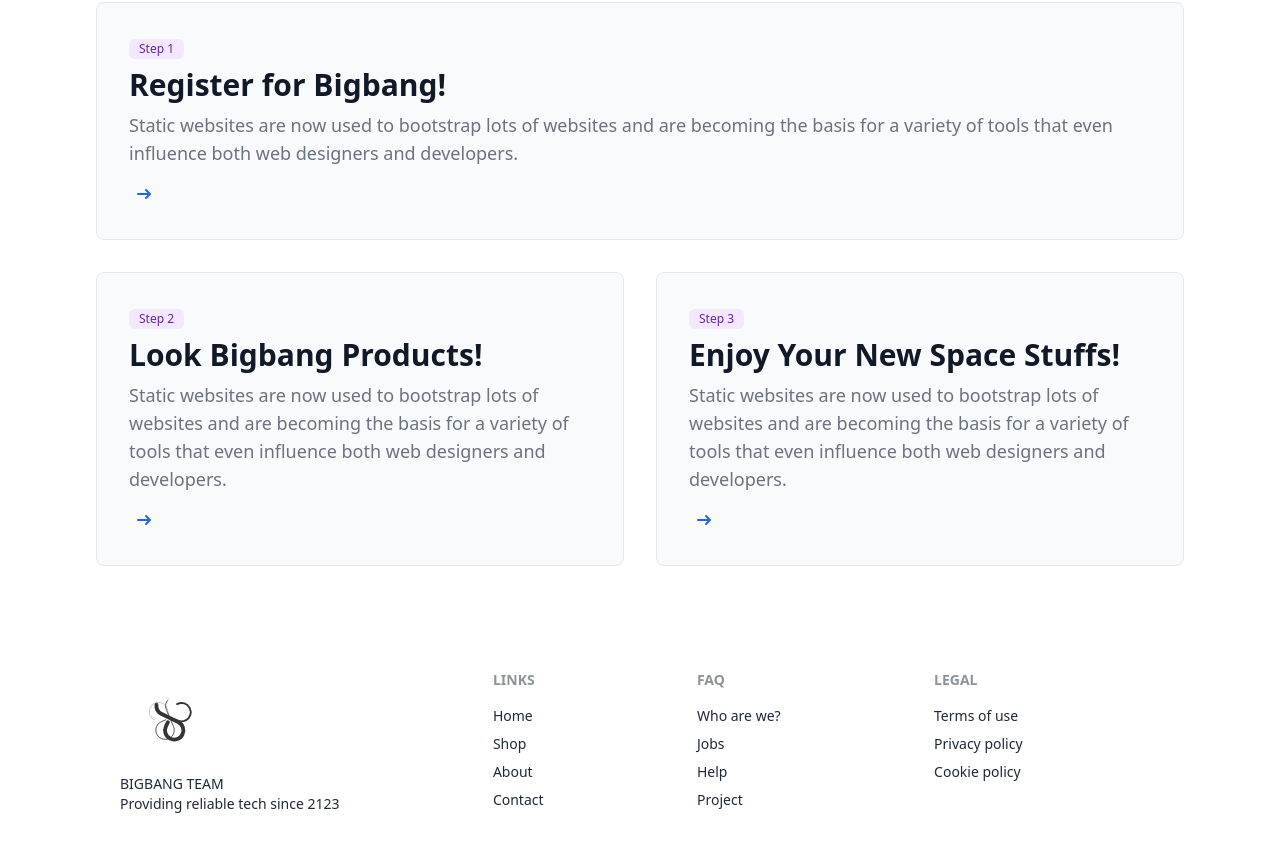
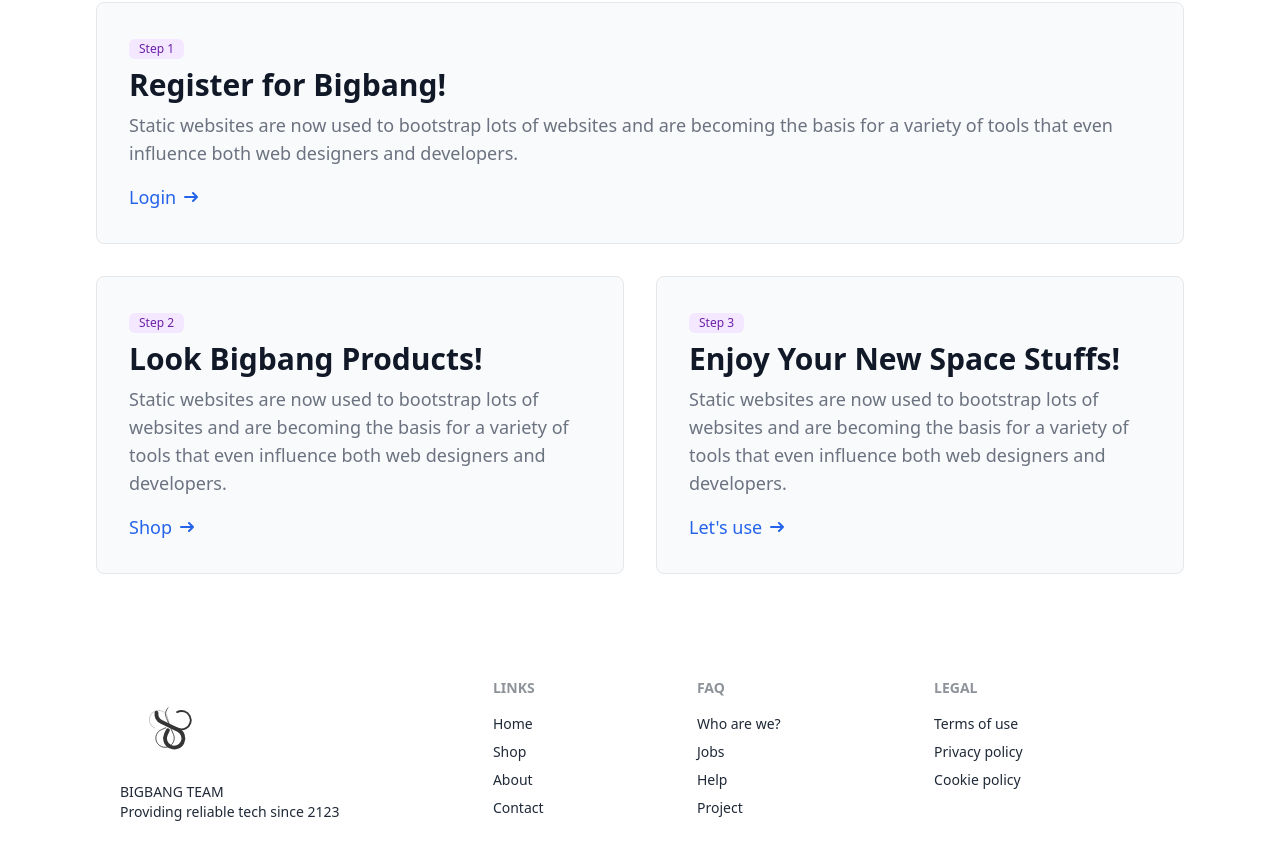
Before and after one commit to tolgazorlu/bigbang, a React (Vite) app in the folder client/: page / in a window 1280 px wide. Shown: the part 862-1722 px from the top of the page. Built offline with nearby package versions, Linux system fonts and the light colour scheme.

Commit message:
JumbotronCard action buttons added

```diff
--- a/client/src/components/pages/Home/Jumbotron/JumbotronCard.tsx
+++ b/client/src/components/pages/Home/Jumbotron/JumbotronCard.tsx
@@ -6,7 +6,6 @@ const JumbotronCard = ({content} : ContentListProps) => {
   return (
     <div className="bg-gray-50 dark:bg-gray-800 border border-gray-200 dark:border-gray-700 rounded-lg p-8 md:p-8">
             <a
-              href="#"
               className="bg-purple-100 text-purple-800 text-xs font-medium inline-flex items-center px-2.5 py-0.5 rounded-md dark:bg-gray-700 dark:text-purple-400 mb-2"
             >
               {content.step}
@@ -18,8 +17,10 @@ const JumbotronCard = ({content} : ContentListProps) => {
               {content.detail}
             </p>
             <a
+              href={content.button.link}
               className="text-blue-600 dark:text-blue-500 hover:underline font-medium text-lg inline-flex items-center"
             >
+              {content.button.title}
               <svg
                 className="w-3.5 h-3.5 ml-2"
                 aria-hidden="true"
@@ -45,7 +46,8 @@ JumbotronCard.propTypes = {
         PropTypes.shape({
         step: PropTypes.string.isRequired,
         title: PropTypes.string.isRequired,
-        detail: PropTypes.string.isRequired
+        detail: PropTypes.string.isRequired,
+        button: PropTypes.object.isRequired
     })).isRequired
 }
 
--- a/client/src/components/pages/Home/Jumbotron/JumbotronListProps.tsx
+++ b/client/src/components/pages/Home/Jumbotron/JumbotronListProps.tsx
@@ -2,6 +2,10 @@ export interface StepProps {
     step: string;
     title: string;
     detail: string;
+    button: {
+        title: string,
+        link: string
+    }
 }
 
 export interface ContentListProps {
--- a/client/src/components/pages/Home/Jumbotron/index.tsx
+++ b/client/src/components/pages/Home/Jumbotron/index.tsx
@@ -6,18 +6,30 @@ const contents = [
       title: "Register for Bigbang!",
       detail:
         "Static websites are now used to bootstrap lots of websites and are becoming the basis for a variety of tools that even influence both web designers and developers.",
+      button: {
+        title: 'Login',
+        link: '/login'
+      }
     },
     {
       step: "Step 2",
       title: "Look Bigbang Products!",
       detail:
         "Static websites are now used to bootstrap lots of websites and are becoming the basis for a variety of tools that even influence both web designers and developers.",
+        button: {
+          title: 'Shop',
+          link: '/shop'
+        }
     },
     {
       step: "Step 3",
       title: "Enjoy Your New Space Stuffs!",
       detail:
         "Static websites are now used to bootstrap lots of websites and are becoming the basis for a variety of tools that even influence both web designers and developers.",
+        button: {
+          title: "Let's use",
+          link: '/about'
+        }
     },
   ];
 
```
